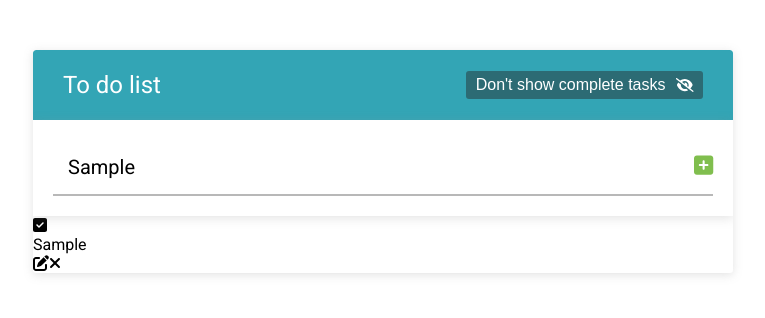
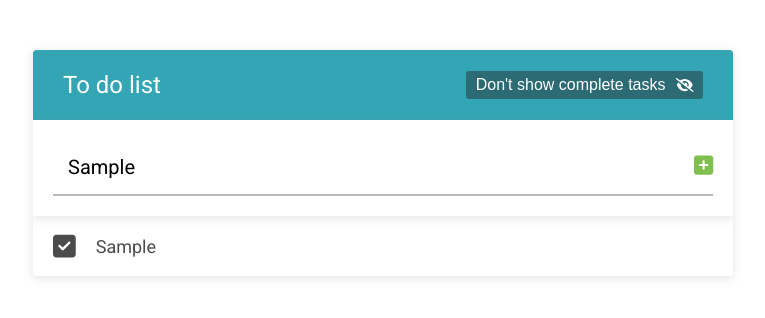
Before and after one commit to ocampott/lista-de-tareas-app-react, a React (Create React App) app in the folder lista-de-tareas-app/: page / in a window 1280 px wide. Both pictures are taken after typing "Sample" into the empty fields and a click on the button 960 px from the left and 164 px from the top of the page. Shown: the top 318 px of the page, without its empty margins (257-1022 px from the left). Built offline with nearby package versions, Linux system fonts and the light colour scheme.

Commit message:
Added EditTask component/functionality and CSS styles

```diff
--- a/lista-de-tareas-app/src/App.css
+++ b/lista-de-tareas-app/src/App.css
@@ -91,3 +91,87 @@
 	font-size: 22px;
 	color: var(--verde);
 }
+/**Task list **/
+
+.task-list {
+	list-style: none;
+	height: 100%;
+	overflow: auto;
+}
+
+.task-list__task {
+	height: 60px;
+	padding: 0 20px;
+	align-items: center;
+	color: #4B4B4B;
+	font-size: 18px;
+	display: grid;
+	grid-template-columns: auto 1fr auto;
+}
+
+.task-list__text {
+	text-align: left;
+	width: 100%;
+}
+
+.task-list__task:hover .task-list__icon-action {
+	opacity: 0.5;
+}
+
+.task-list__task:nth-child(even) {
+	background: #F3F3F3;
+}
+
+.task-list__btn-container {
+	display: flex;
+}
+
+.task-list__icon {
+	cursor: pointer;
+	font-size: 16px;
+}
+
+.task-list__icon-check {
+	margin-right: 20px;
+	font-size: 26px;
+}
+
+.task-list__icon-action {
+	margin-left: 20px;
+	opacity: 0;
+	transition: .3s ease all;
+}
+
+.task-list__msg {
+	text-align: center;
+	color: #b8b8b8;
+	font-size: 20px;
+	padding: 40px 20px;
+}
+
+
+/** Form edit task **/
+
+.form-edit-task {
+	display: flex;
+}
+
+.form-edit-task__input {
+	width: 100%;
+	border: none;
+	border-bottom: 2px solid #b8b8b8;
+	background: none;
+	font-size: 20px;
+	font-family: 'Roboto', sans-serif;
+	margin-right: 20px;
+}
+
+.form-edit-task__btn {
+	border: none;
+	background: var(--verde);
+	cursor: pointer;
+	color: #fff;
+	padding: 0 10px;
+	font-family: 'Roboto', sans-serif;
+	border-radius: 3px;
+}
--- a/lista-de-tareas-app/src/App.js
+++ b/lista-de-tareas-app/src/App.js
@@ -11,8 +11,8 @@ function App() {
   return (
     <div className="container">
       <Header />
-      <Form task={task} setTask={setTask}/>
-      <TaskList task={task}/>
+      <Form task={ task } setTask={ setTask }/>
+      <TaskList task={ task }/>
     </div>
   );
 }
--- /dev/null
+++ b/lista-de-tareas-app/src/components/EditTask.js
@@ -0,0 +1,18 @@
+import React, { useState } from 'react'
+
+export const EditTask = ({ task, setEditTask }) => {
+
+  const [newTask, setNewTask] = useState(task.text)
+
+  const handleSubmit = (e) => {
+    e.preventDefault();
+    setEditTask(false)
+  }
+
+  return (
+    <form action="" className="form-edit-task" onSubmit={handleSubmit}>
+        <input type="text"  value={newTask} onChange={(e) => {setNewTask(e.target.value)}} className="form-edit-task__input"></input>
+        <button type="submit" className="form-edit-task__btn">Edit</button>
+    </form>
+  )
+}
--- a/lista-de-tareas-app/src/components/Task.js
+++ b/lista-de-tareas-app/src/components/Task.js
@@ -1,16 +1,23 @@
-import React from 'react'
+import React, { useState } from 'react'
 import { FontAwesomeIcon } from '@fortawesome/react-fontawesome'
 import { faCheckSquare, faEdit, faTimes } from '@fortawesome/free-solid-svg-icons'
+import { EditTask } from './EditTask'
 
 export const Task = ({task}) => {
-  return (
+
+    const [editTask, setEditTask] = useState(false)
+
+    return (
     <li className="task-list__task">
         <FontAwesomeIcon icon={faCheckSquare} className="task-list__icon task-list__icon-check"/>
         <div className="task-list__text">
-            {task.text}
+            {editTask ?
+                <EditTask task={ task } setEditTask={ setEditTask }/>
+            :
+                task.text}
         </div>
         <div className="task-list__btn-container">
-        <FontAwesomeIcon icon={faEdit} className="task-list__icon task-list__icon-action"/>
+        <FontAwesomeIcon icon={faEdit} onClick={() => {setEditTask(!editTask)}} className="task-list__icon task-list__icon-action"/>
         <FontAwesomeIcon icon={faTimes} className="task-list__icon task-list__icon-action"/>
         </div>
     </li>
```
